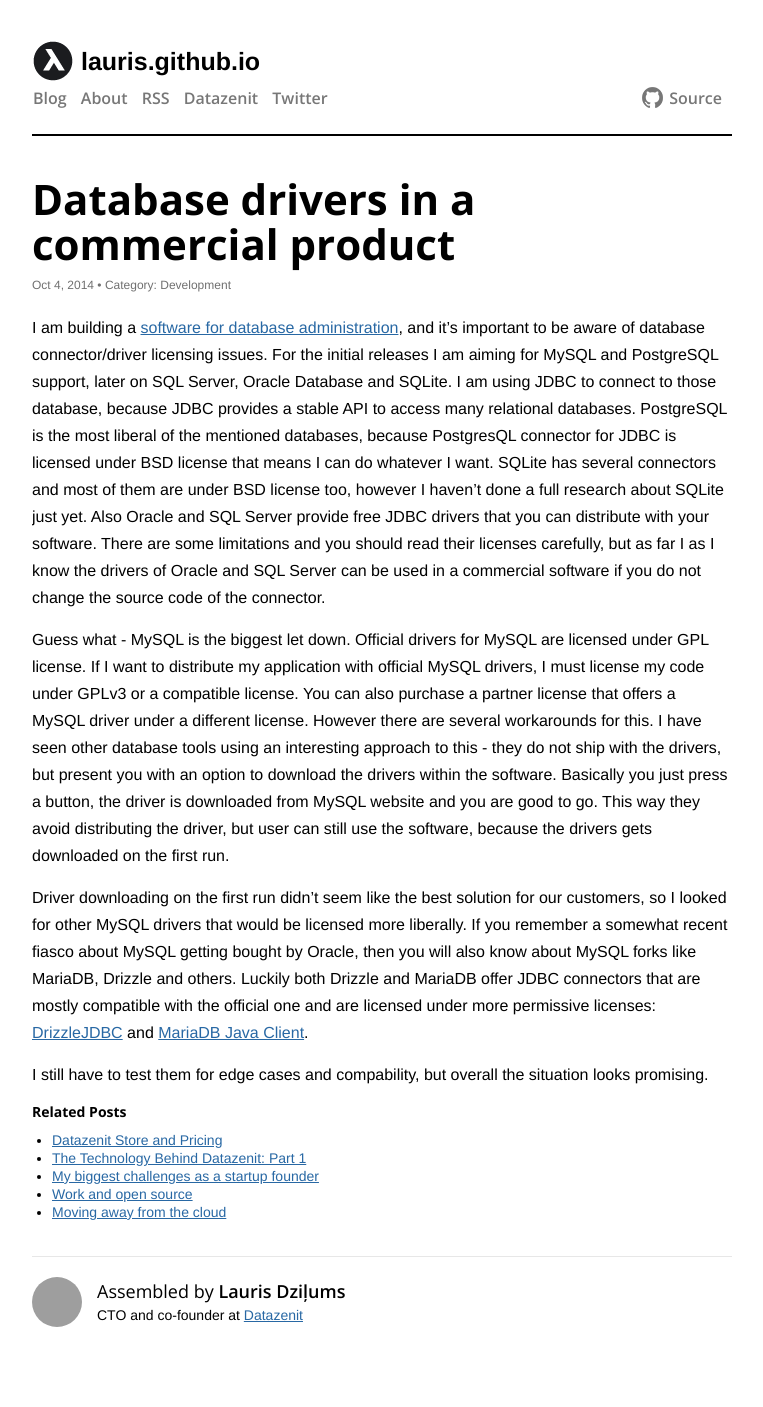
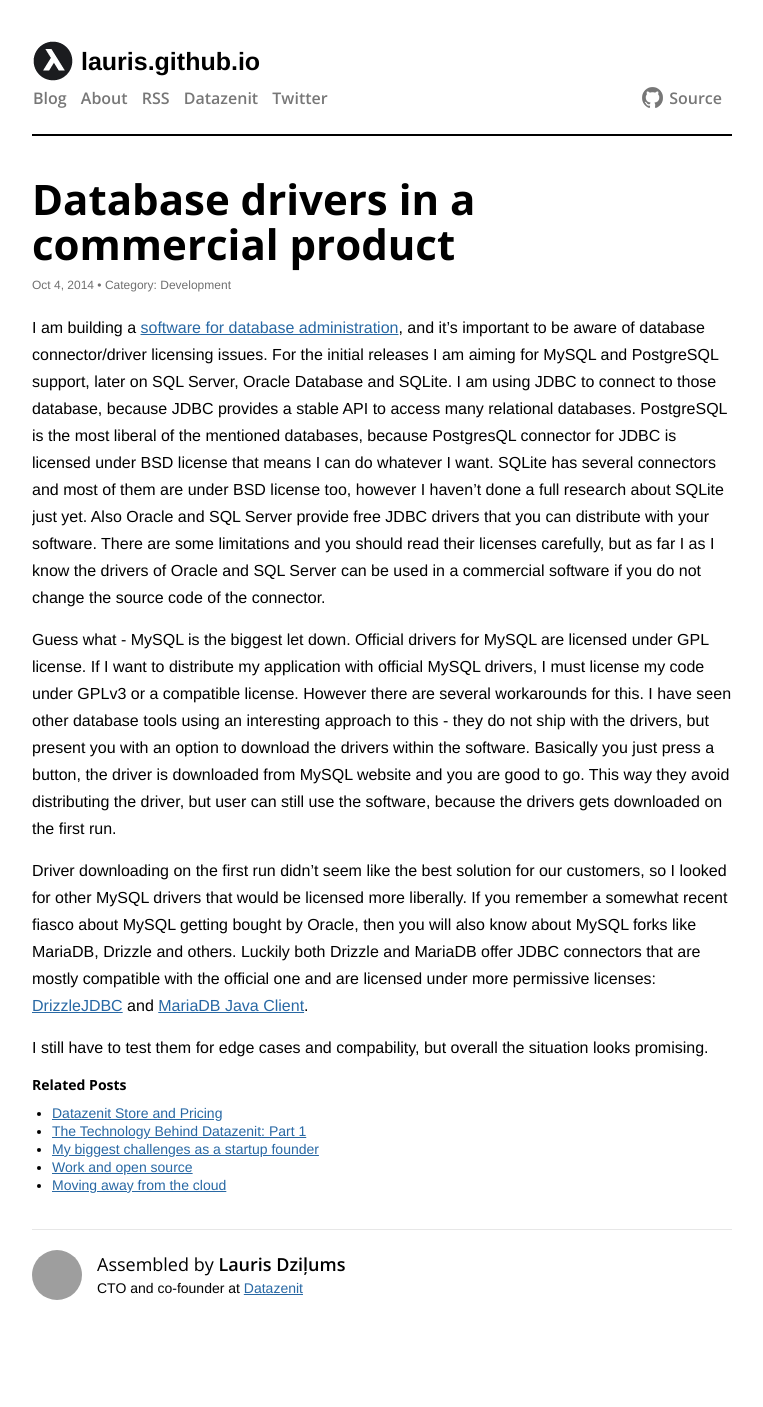
Before and after one commit to lauris/lauris.github.com, a Jekyll site: the page built from _posts/2014-10-04-mysql-in-a-commercial-product.md, in a window 1280 px wide. Shown: the whole page, without its empty margins (258-1021 px from the left). Built offline with Jekyll 4.4.1, drawn with Linux system fonts in a browser that asks for light colours; comment, search, counter and statistics services are not loaded; after the commit the page ends 1380 px from its top, so only the background shows below that; grey boxes are pictures that could not be loaded.

Commit message:
Fix post.

```diff
--- a/_posts/2014-10-04-mysql-in-a-commercial-product.md
+++ b/_posts/2014-10-04-mysql-in-a-commercial-product.md
@@ -8,7 +8,7 @@
 
 I am building a [software for database administration](https://datazenit.com), and it's important to be aware of database connector/driver licensing issues. For the initial releases I am aiming for MySQL and PostgreSQL support, later on SQL Server, Oracle Database and SQLite. I am using JDBC to connect to those database, because JDBC provides a stable API to access many relational databases. PostgreSQL is the most liberal of the mentioned databases, because PostgresQL connector for JDBC is licensed under BSD license that means I can do whatever I want. SQLite has several connectors and most of them are under BSD license too, however I haven't done a full research about SQLite just yet. Also Oracle and SQL Server provide free JDBC drivers that you can distribute with your software. There are some limitations and you should read their licenses carefully, but as far I as I know the drivers of Oracle and SQL Server can be used in a commercial software if you do not change the source code of the connector.
 
-Guess what - MySQL is the biggest let down. Official drivers for MySQL are licensed under GPL license. If I want to distribute my application with official MySQL drivers, I must license my code under GPLv3 or a compatible license. You can also purchase a partner license that offers a MySQL driver under a different license. However there are several workarounds for this. I have seen other database tools using an interesting approach to this - they do not ship with the drivers, but present you with an option to download the drivers within the software. Basically you just press a button, the driver is downloaded from MySQL website and you are good to go. This way they avoid distributing the driver, but user can still use the software, because the drivers gets downloaded on the first run.
+Guess what - MySQL is the biggest let down. Official drivers for MySQL are licensed under GPL license. If I want to distribute my application with official MySQL drivers, I must license my code under GPLv3 or a compatible license. However there are several workarounds for this. I have seen other database tools using an interesting approach to this - they do not ship with the drivers, but present you with an option to download the drivers within the software. Basically you just press a button, the driver is downloaded from MySQL website and you are good to go. This way they avoid distributing the driver, but user can still use the software, because the drivers gets downloaded on the first run.
 
 Driver downloading on the first run didn't seem like the best solution for our customers, so I looked for other MySQL drivers that would be licensed more liberally. If you remember a somewhat recent fiasco about MySQL getting bought by Oracle, then you will also know about MySQL forks like MariaDB, Drizzle and others. Luckily both Drizzle and MariaDB offer JDBC connectors that are mostly compatible with the official one and are licensed under more permissive licenses: [DrizzleJDBC](https://github.com/krummas/DrizzleJDBC) and [MariaDB Java Client](https://launchpad.net/mariadb-java-client).
 
```
